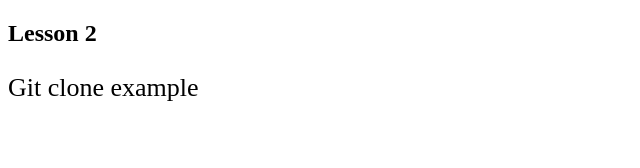
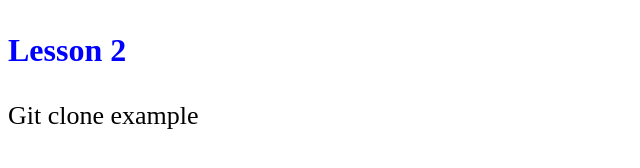
Before and after one commit to katezavertyaeva/lesson2-git-42.2, a plain HTML site: page index.html in a window 1280 px wide. Shown: the whole page, without its empty margins (0-640 px from the left). Drawn offline with Linux system fonts and the light colour scheme.

Commit message:
change title

```diff
--- a/index.html
+++ b/index.html
@@ -7,7 +7,7 @@
     <title>Git Lesson 2</title>
   </head>
   <body>
-    <h2>Lesson 2</h2>
+    <h3>Lesson 2</h3>
     <p>Git clone example</p>
   </body>
 </html>
--- a/styles.css
+++ b/styles.css
@@ -1,4 +1,4 @@
-div {
+h3 {
   font-size: 32px;
   color: blue;
 }
```
